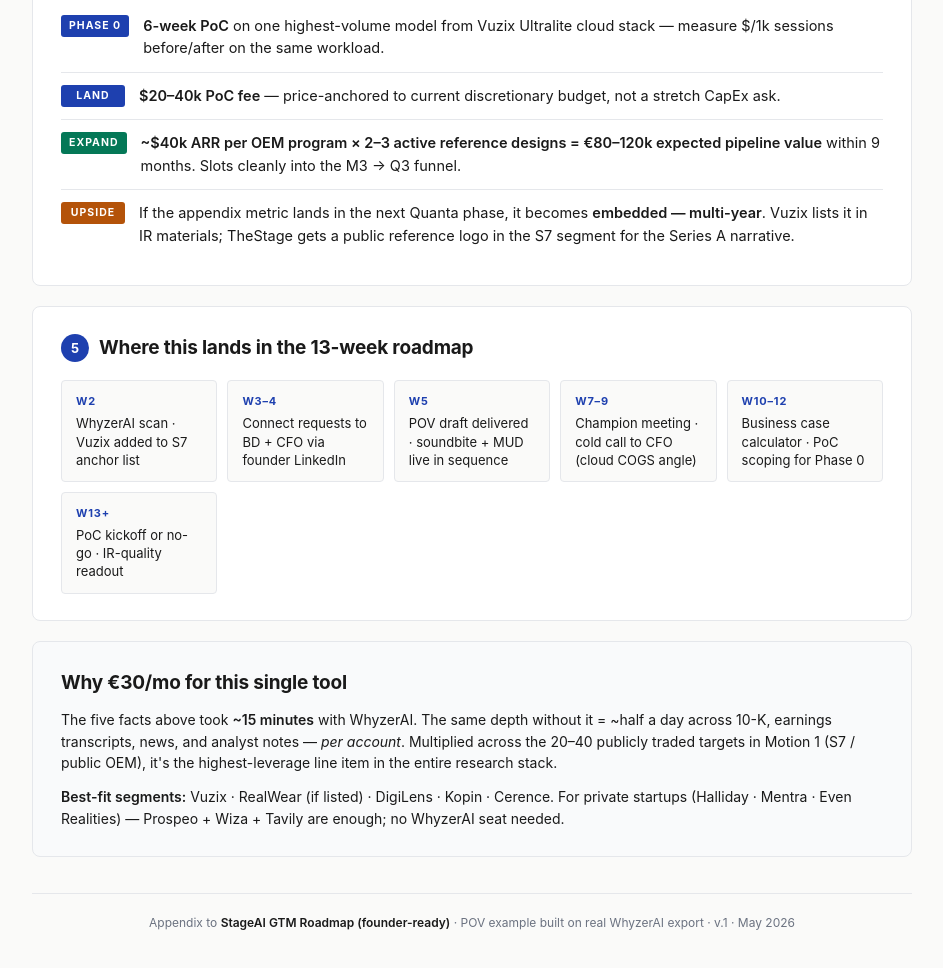
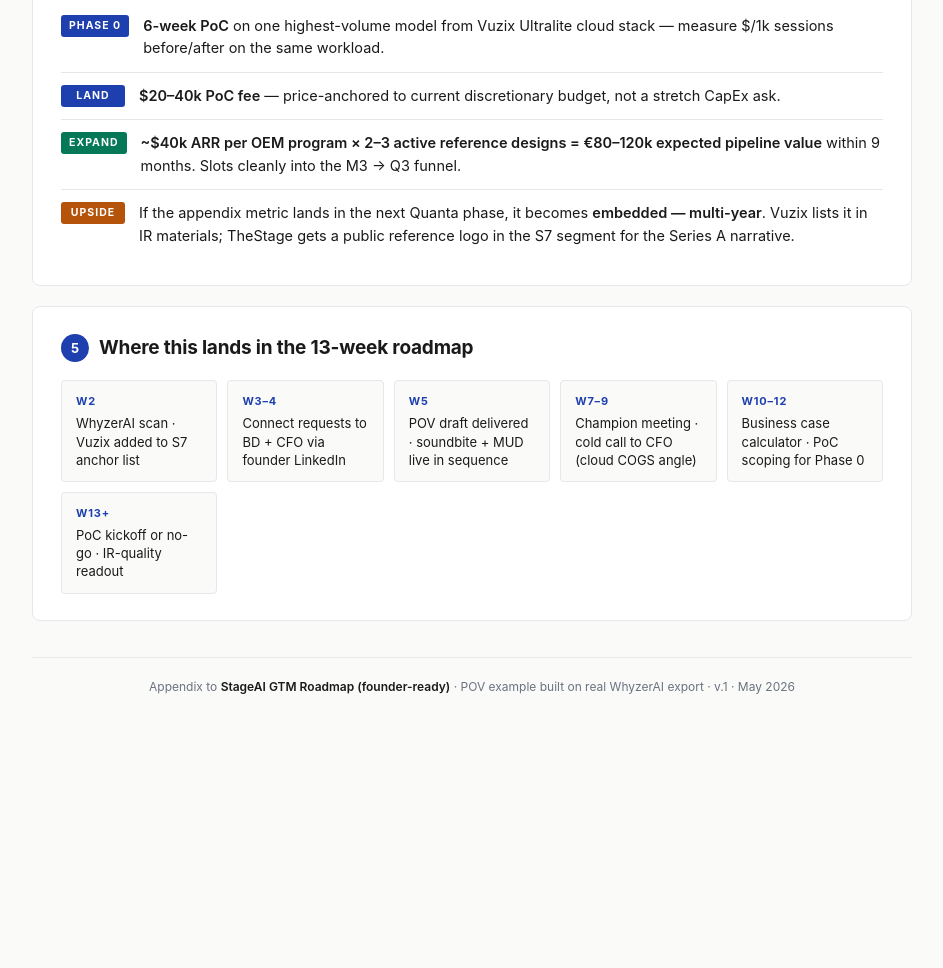
Before and after one commit to pashpav-code/stageai, a website: page WhyzerAI POV example — Vuzix appendix.html in a window 1280 px wide. Shown: the part 1601-2569 px from the top of the page, without its empty margins (168-1111 px from the left). After the commit the page ends 2345 px from the top, so only its background shows below. Drawn offline with Linux system fonts and the light colour scheme.

Commit message:
Remove WhyzerAI sales pitch section from appendix

```diff
--- a/WhyzerAI POV example — Vuzix appendix.html
+++ b/WhyzerAI POV example — Vuzix appendix.html
@@ -417,16 +417,6 @@
   </div>
 </section>
 
-<!-- Why WhyzerAI section -->
-<section class="why-box">
-  <h2 style="margin-bottom: 12px;">Why €30/mo for this single tool</h2>
-  <p>
-    The five facts above took <strong>~15 minutes</strong> with WhyzerAI. The same depth without it = ~half a day across 10-K, earnings transcripts, news, and analyst notes — <em>per account</em>. Multiplied across the 20–40 publicly traded targets in Motion 1 (S7 / public OEM), it's the highest-leverage line item in the entire research stack.
-  </p>
-  <p>
-    <strong>Best-fit segments:</strong> Vuzix · RealWear (if listed) · DigiLens · Kopin · Cerence. For private startups (Halliday · Mentra · Even Realities) — Prospeo + Wiza + Tavily are enough; no WhyzerAI seat needed.
-  </p>
-</section>
 
 <footer>
   Appendix to <strong>StageAI GTM Roadmap (founder-ready)</strong> · POV example built on real WhyzerAI export · v.1 · May 2026
```
